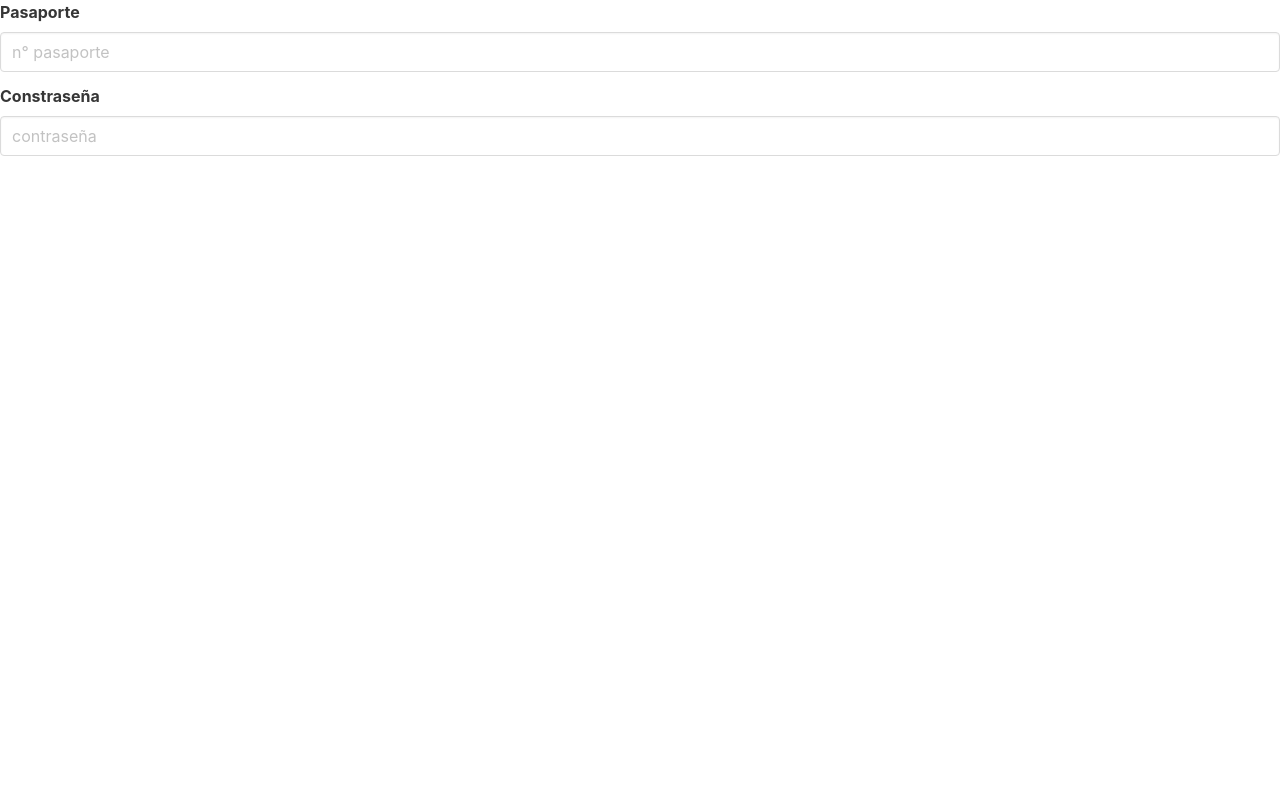
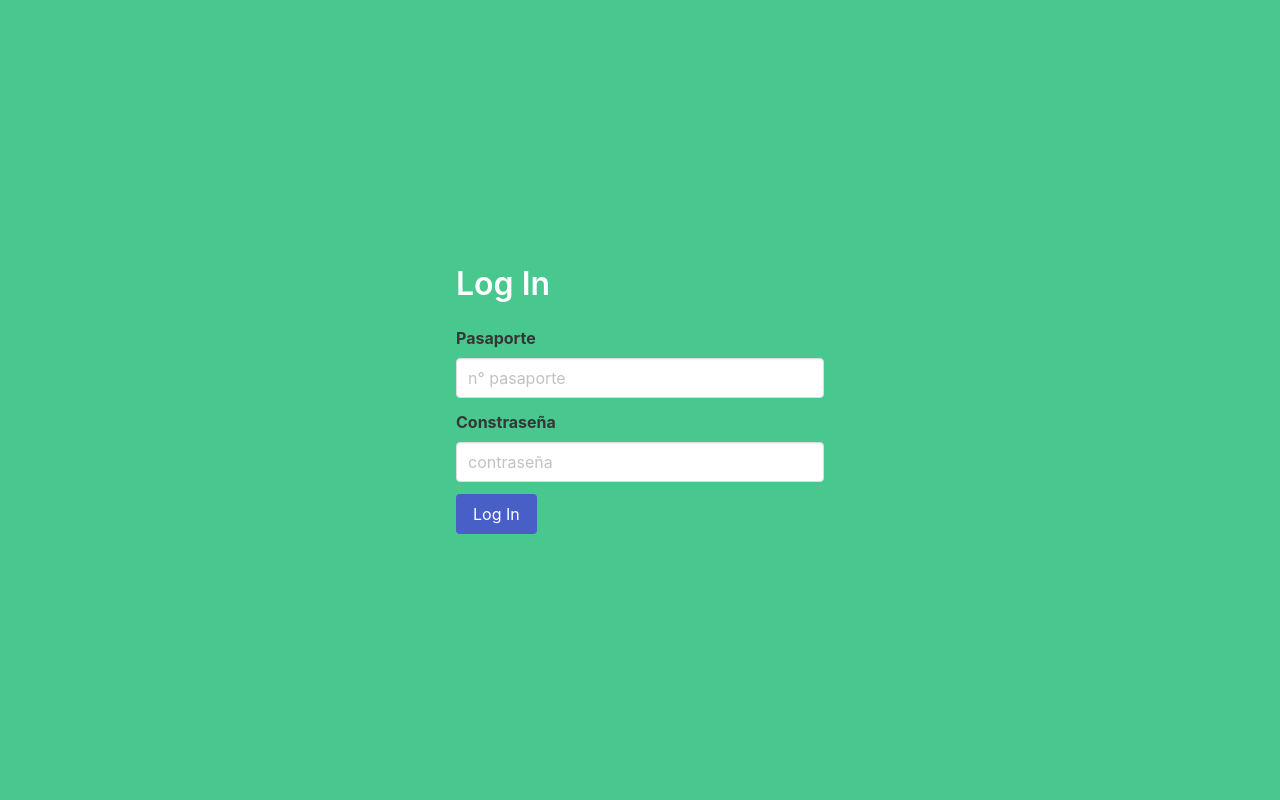
Before and after one commit to benjaminlillo/IIC2413_private, a PHP site: page /login.php in a window 1280 px wide. Run offline with PHP 8.4, Linux system fonts and the light colour scheme; data that the repository does not hold is empty; some libraries are stand-ins or nearby versions.

Commit message:
login landing page

```diff
--- a/Sites/login.php
+++ b/Sites/login.php
@@ -16,19 +16,39 @@
 </head>
 
 <body>
+<section class="hero is-success is-fullheight">
+  <div class="hero-body">
+    <div class="container">
+      <div class="columns">
 
-<div  class="field" class="is-centered" class="is-half">
+        <div class="column"></div>
+
+        <div class="column">
+          <h2 class="title">Log In</h2>
+
+          <div  class="field" >
             <label class="label" >Pasaporte</label>
             <div class="control">
               <input class="input" type="text" placeholder="n° pasaporte">
           </div>
         </div>
 
-<div class="field" class="is-centered" class="is-half">
+          <div class="field">
             <label class="label">Constraseña</label>
             <div class="control">
               <input class="input" type="text" placeholder="contraseña">
             </div>
           </div>
 
+          <div class="control">
+              <button class="button is-link">Log In</button>
+          </div>
+        </div>
+
+        <div class="column"></div>
+
+      </div>
+    </div>
+  </div>
+</section>
 </body>
```
Lines whose indentation alone changed are shown as unchanged.
